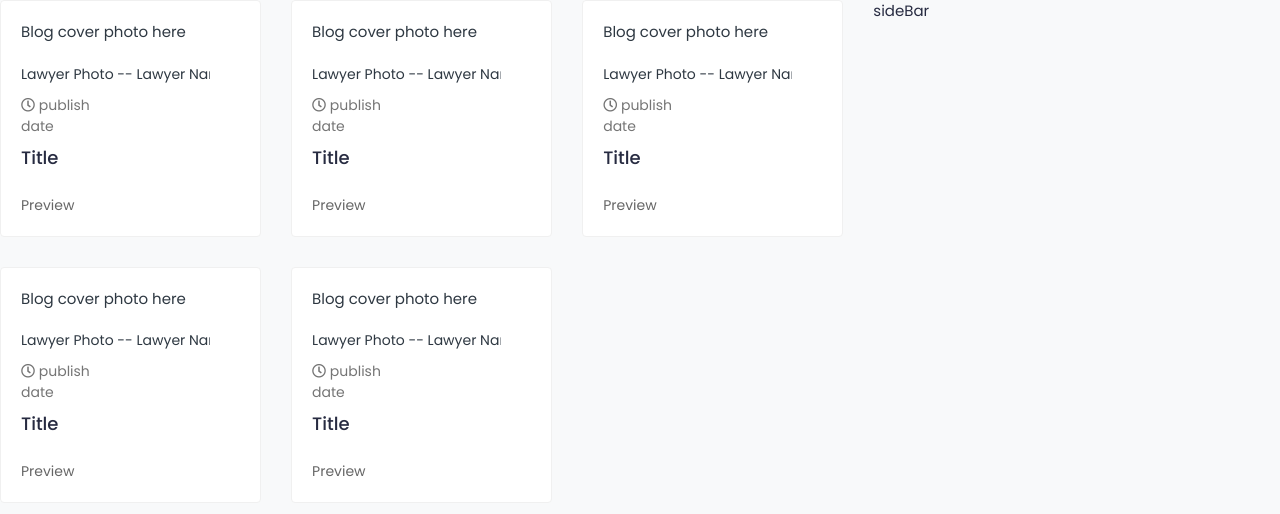
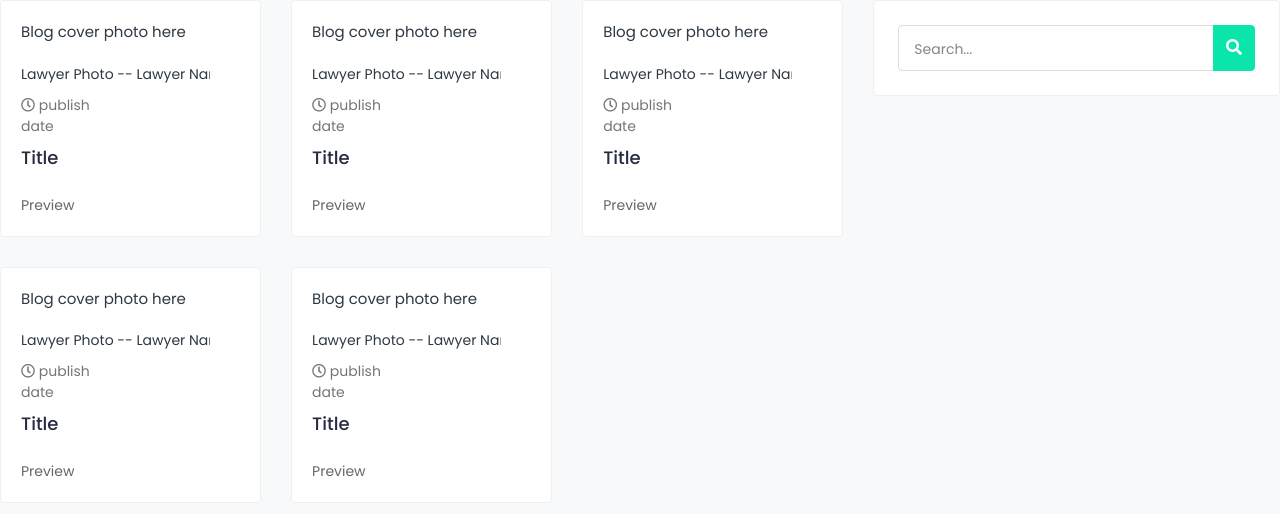
Before and after one commit to a4w/ruslan-legal-service, a React (Create React App) app in the folder frontend/legal-service-app/: page /blogs in a window 1280 px wide. Shown: the top 514 px of the page. Built offline with nearby package versions, Linux system fonts and the light colour scheme.

Commit message:
Added Search Form

```diff
--- a/frontend/legal-service-app/src/Blogs.js
+++ b/frontend/legal-service-app/src/Blogs.js
@@ -1,4 +1,4 @@
-import React from "react";
+import React, { useState } from "react";
 import BlogList from "./BlogList";
 
 const Blogs = () => {
@@ -25,10 +25,42 @@ const Blogs = () => {
                 <BlogList blogs={blogs} />
             </div>
             <div className="col-lg-4 col-md-12 sidebar-right theiaStickySidebar">
-                sideBar
+                <Search />
             </div>
         </div>
     );
 };
 
+const Search = () => {
+    const [searchInput, setSearchInput] = useState("");
+    const OnChangeHandler = ({ target: { value } }) => {
+        setSearchInput(value);
+    };
+    const OnSubmitHandler = (e) => {
+        e.preventDefault();
+    };
+    return (
+        <div className="card search-widget">
+            <div className="card-body">
+                <form className="search-form" onSubmit={OnSubmitHandler}>
+                    <div className="input-group">
+                        <input
+                            type="text"
+                            placeholder="Search..."
+                            className="form-control"
+                            value={searchInput}
+                            name="searchInput"
+                            onChange={OnChangeHandler}
+                        />
+                        <div className="input-group-append">
+                            <button type="submit" className="btn btn-primary">
+                                <i className="fa fa-search"></i>
+                            </button>
+                        </div>
+                    </div>
+                </form>
+            </div>
+        </div>
+    );
+};
 export default Blogs;
```
